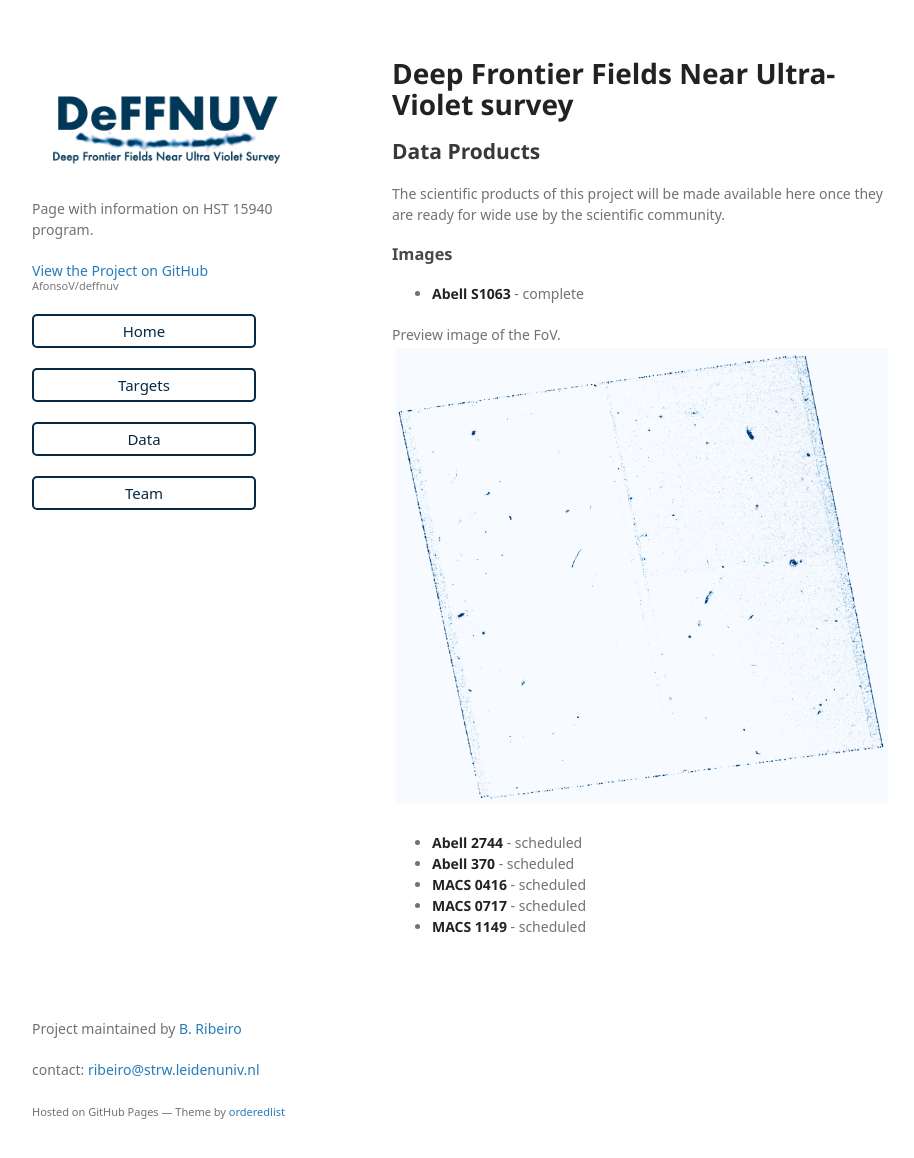
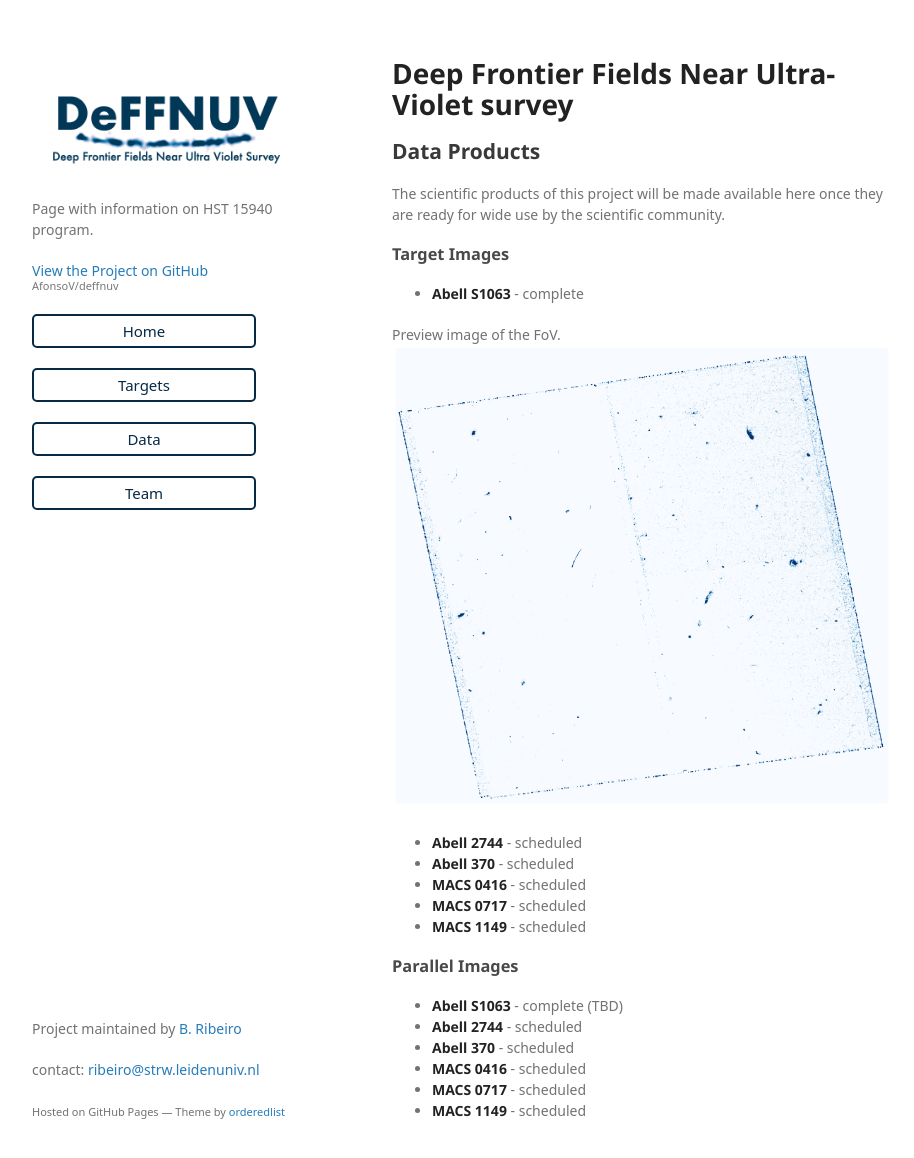
Before and after one commit to AfonsoV/deffnuv, a Jekyll site: the page built from data.md, in a window 1280 px wide and 1191 px high. Shown: the top 1158 px of the window, without its empty margins (178-1092 px from the left). Built offline with Jekyll 4.4.1, drawn with Linux system fonts in a browser that asks for light colours; some web fonts are replaced; our own code applies the rules of GitHub Pages for plain Markdown files.

Commit message:
Update iondex and data pages.

```diff
--- a/data.md
+++ b/data.md
@@ -4,7 +4,7 @@
 
 The scientific products of this project will be made available here once they are ready for wide use by the scientific community.
 
-### Images
+### Target Images
 
 - **Abell S1063** - complete
 
@@ -16,3 +16,12 @@ Preview image of the FoV.
 - **MACS 0416** - scheduled
 - **MACS 0717** - scheduled
 - **MACS 1149** - scheduled
+
+### Parallel Images
+
+- **Abell S1063** - complete (TBD)
+- **Abell 2744** - scheduled
+- **Abell 370** - scheduled
+- **MACS 0416** - scheduled
+- **MACS 0717** - scheduled
+- **MACS 1149** - scheduled
```
Also changed, not shown: index.md (+6 -1 lines).
